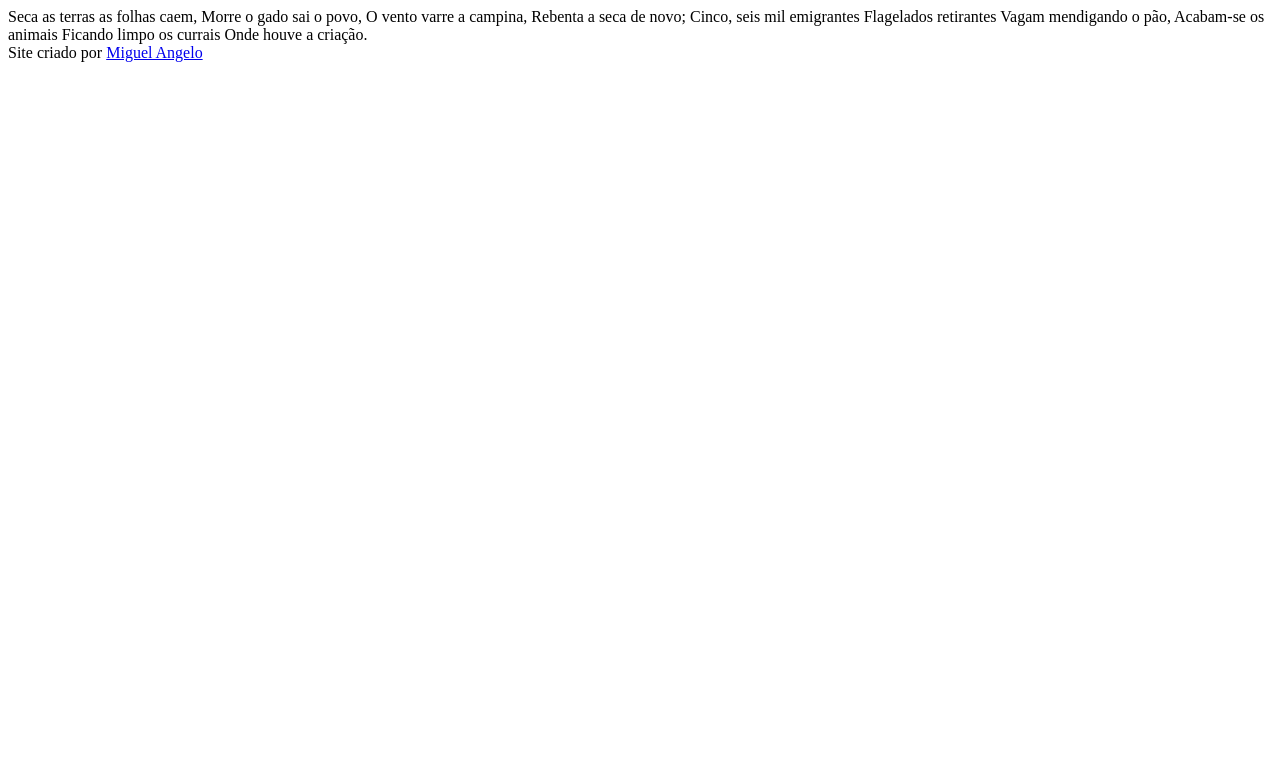
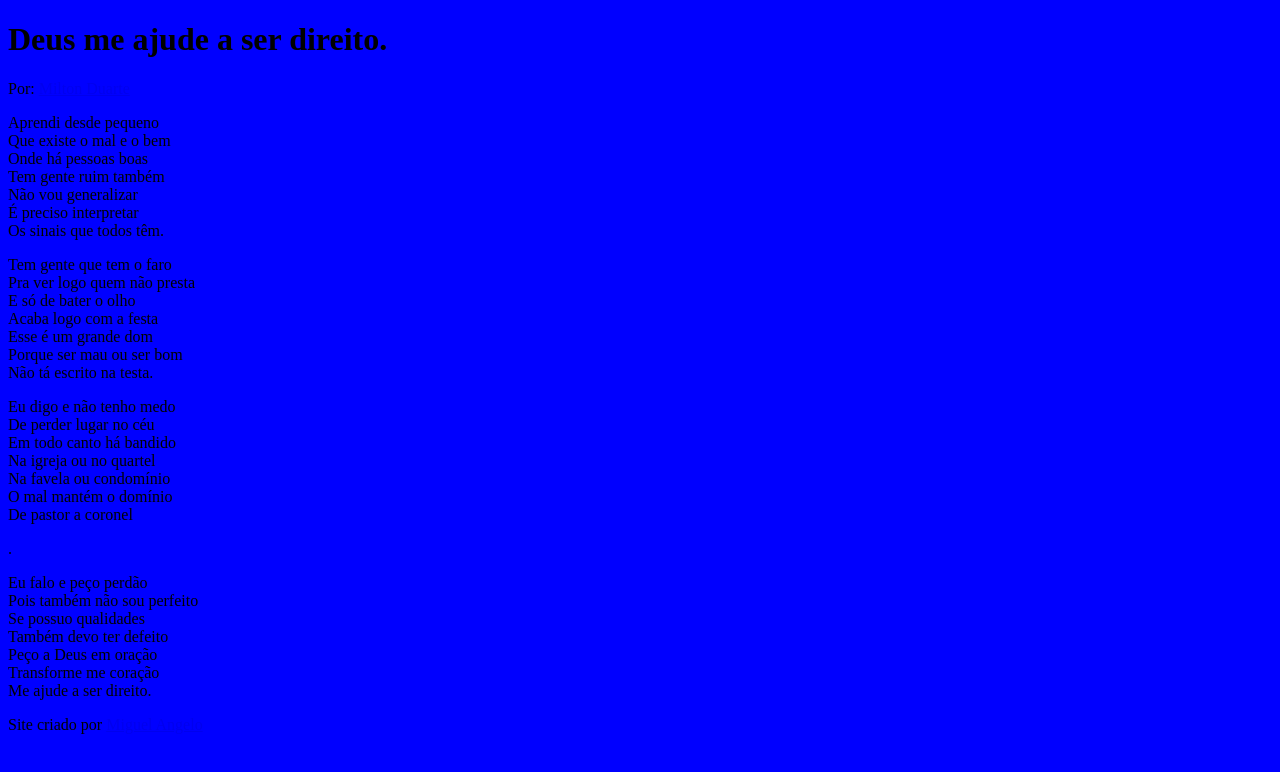
Before and after one commit to Miguel-aangelo/HTML_CSS, a plain HTML site: page CORDEL/index01.html in a window 1280 px wide. Drawn offline with Linux system fonts and the light colour scheme.

Commit message:
alteraçao

```diff
--- /dev/null
+++ b/CORDEL/esilo/style.css
@@ -0,0 +1,6 @@
+@charset "UTF-8";
+
+body{
+
+    background-color: blue;
+}
--- a/CORDEL/index01.html
+++ b/CORDEL/index01.html
@@ -4,19 +4,58 @@
     <meta charset="UTF-8">
     <meta name="viewport" content="width=device-width, initial-scale=1.0">
     <title>Cordel Moderno</title>
+    <link rel="stylesheet" href="esilo/style.css">
 </head>
 <body>
+ <h1>Deus me ajude a ser direito.</h1>
+ <p>Por: <a href="https://www.recantodasletras.com.br/cordel/8029476"
+    target="_blank" >Milton Duarte</a></p>
+        <section class="normal">
+            <p>
+                Aprendi desde pequeno <br>
+                Que existe o mal e o bem <br>
+                Onde há pessoas boas <br>
+                Tem gente ruim também <br>
+                Não vou generalizar <br>
+                É preciso interpretar <br>
+                Os sinais que todos têm.
+            </p>
+        </section>
 
-        Seca as terras as folhas caem,
-    Morre o gado sai o povo,
-    O vento varre a campina,
-    Rebenta a seca de novo;
-    Cinco, seis mil emigrantes
-    Flagelados retirantes
-    Vagam mendigando o pão,
-    Acabam-se os animais
-    Ficando limpo os currais
-    Onde houve a criação.
+        <section>
+            <p>
+                Tem gente que tem o faro <br>
+                Pra ver logo quem não presta <br>
+                E só de bater o olho <br>
+                Acaba logo com a festa <br>
+                Esse é um grande dom <br>
+                Porque ser mau ou ser bom <br>
+                Não tá escrito na testa.
+            </p>
+            <p>
+                Eu digo e não tenho medo <br>
+                De perder lugar no céu <br>
+                Em todo canto há bandido <br>
+                Na igreja ou no quartel <br>
+                Na favela ou condomínio <br>
+                O mal mantém o domínio <br>
+                De pastor a coronel
+            </p>
+        </section>.
+
+        <section>
+            <p>
+                Eu falo e peço perdão <br>
+                Pois também não sou perfeito <br>
+                Se possuo qualidades <br>
+                Também devo ter defeito <br>
+                Peço a Deus em oração <br>
+                Transforme me coração  <br>
+                Me ajude a ser direito.
+            </p>
+        </section>
+
+
 
     <footer>Site criado por <a href="https://github.com/Miguel-aangelo/HTML_CSS " target="_blank">
         Miguel Angelo</a></footer>
```
